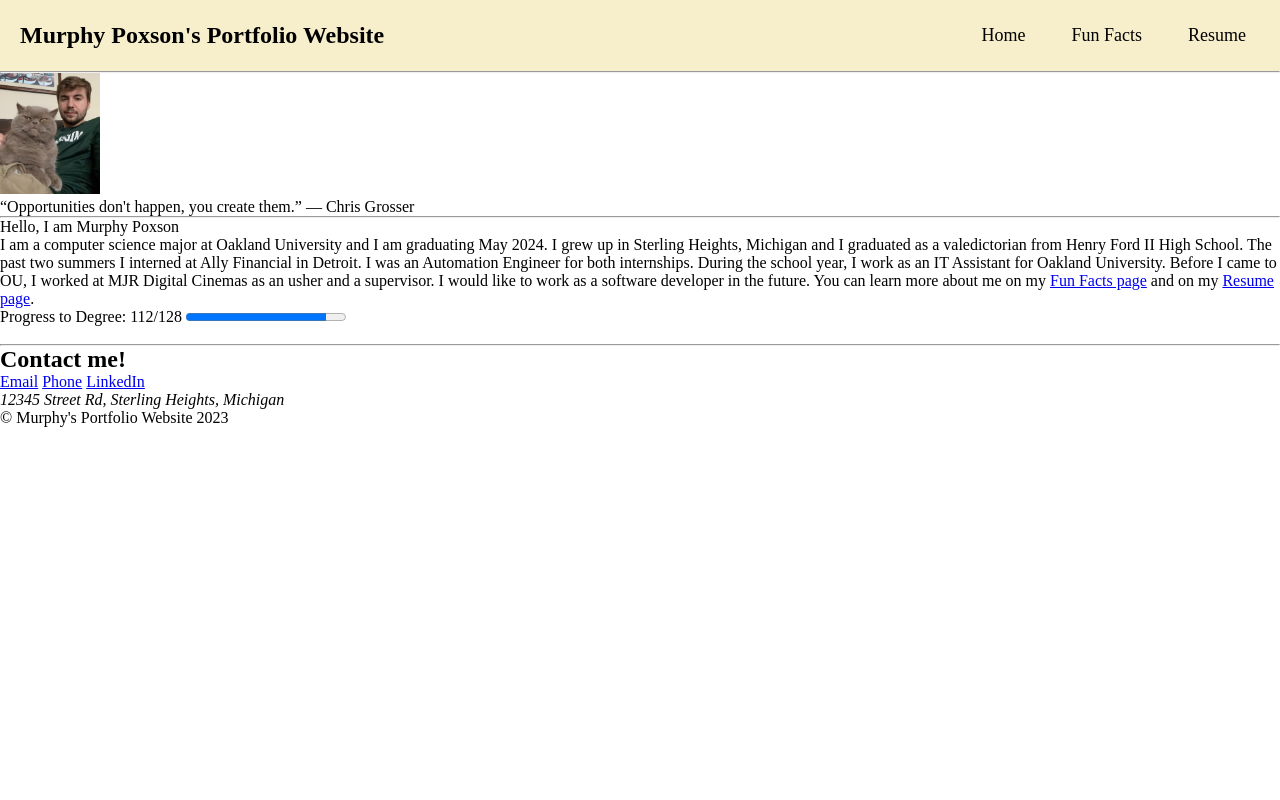
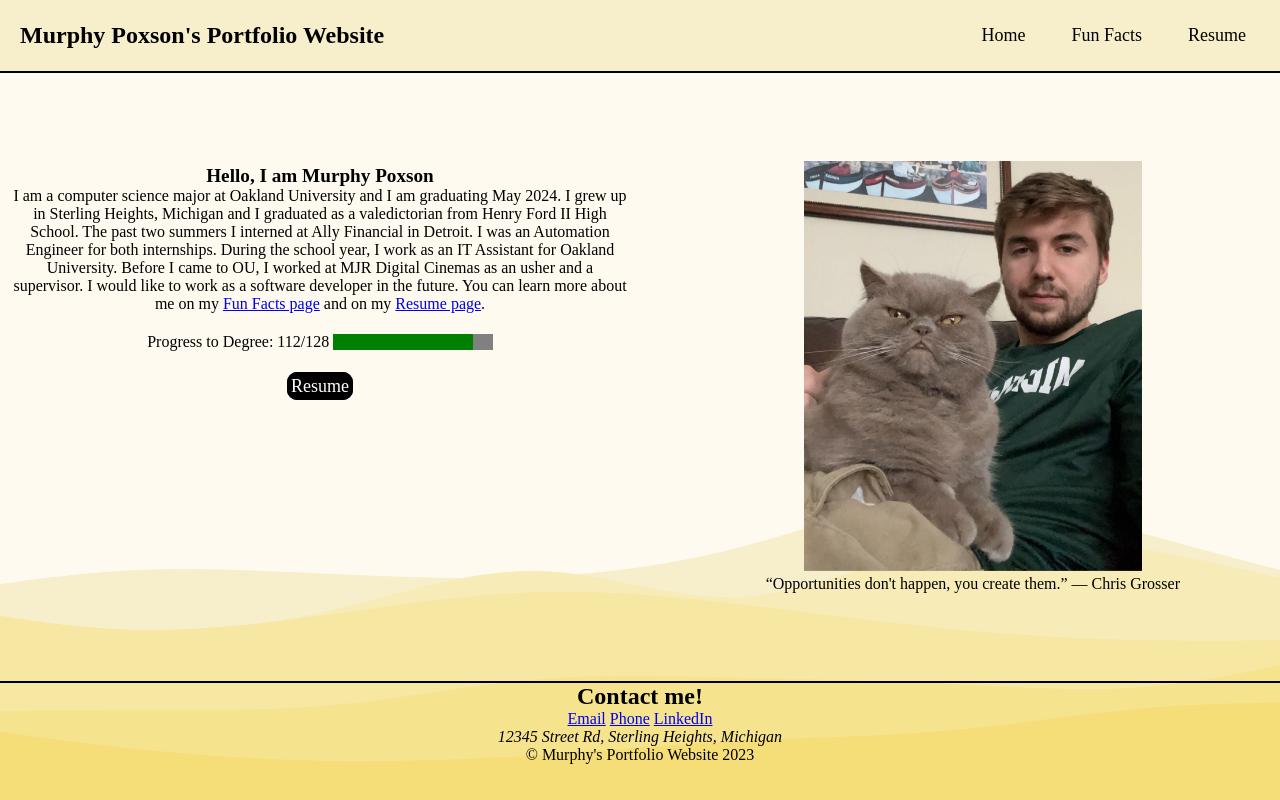
Before and after one commit to mpoxson/MurphyPoxson_hw2TH_csi3150_fs2023, a plain HTML site: page index.html in a window 1280 px wide. Drawn offline with Linux system fonts and the light colour scheme.

Commit message:
Finished, need to comment

```diff
--- a/css/navbar.css
+++ b/css/navbar.css
@@ -40,6 +40,7 @@
   background-color: #f5de78;
   border-radius: 5px;
   transition: 0.3s ease;
+  cursor: pointer;
 }
 
 input[type="checkbox"] {
--- a/css/style.css
+++ b/css/style.css
@@ -1,5 +1,124 @@
 * {
-    margin: 0;
-    padding: 0;
-    box-sizing: border-box;
+  margin: 0;
+  padding: 0;
+  box-sizing: border-box;
+  border: 0;
 }
+/* https://stackoverflow.com/questions/5383438/keeping-background-image-at-bottom#:~:text=background%2Dposition%20takes%20two%20arguments,body%20or%20the%20html%20tag%3F */
+
+html {
+  height: 100%;
+  background-color: #fffaf0;
+  background-image: url("../img/backgroundHome.svg");
+  background-size: contain;
+  background-position-x: center;
+  background-position-y: bottom;
+  background-repeat: no-repeat;
+}
+
+body {
+  height: 76%;
+  font-family: "Times New Roman", Times, serif;
+}
+
+@media (min-width: 1083px) {
+  html {
+    background-size: cover;
+  }
+}
+
+/* https://developer.mozilla.org/en-US/docs/Web/CSS/Layout_cookbook/Sticky_footers */
+
+.main_body {
+  min-height: 100%;
+  margin: 0 auto;
+  width: 100%;
+}
+
+footer {
+  flex-grow: 0;
+  flex-shrink: 0;
+  text-align: center;
+}
+.iam {
+  text-align: center;
+  font-size: smaller;
+}
+
+main {
+  width: 100%;
+  display: flex;
+  justify-content: space-between;
+  align-items: center;
+  gap: 1%;
+  flex-wrap: wrap;
+}
+
+.aboutme,
+.imgquote {
+  width: 48%;
+  text-align: center;
+}
+
+.aboutme {
+  margin-left: 1%;
+  margin-bottom: 15%;
+}
+
+/* https://webcode.tools/generators/css/keyframe-animation */
+
+img {
+  max-width: 55%;
+  height: auto;
+  animation: myAnim 1s ease 0s 1 normal forwards;
+}
+
+@keyframes myAnim {
+  0% {
+    opacity: 0;
+    transform: scale(0.6);
+  }
+
+  100% {
+    opacity: 1;
+    transform: scale(1);
+  }
+}
+
+.iam {
+  font-size: larger;
+}
+
+.prog {
+  margin-top: 20px;
+  animation: myAnim 1s ease 0s 1 normal forwards;
+  outline: 1px solid #fffaf0;
+}
+
+hr {
+  border: 1px solid black;
+}
+
+.ctaBtn {
+  margin-top: 25px;
+}
+
+.resumeBtn {
+  border: 1px solid black;
+  border-radius: 10px;
+  padding: 3px;
+  font-size: large;
+  text-decoration: none;
+  color: white;
+  background-color: black;
+}
+
+.resumeBtn:hover {
+  background-color: gray;
+  cursor: pointer;
+}
+
+.resumeBtn:visited {
+  background-color: #fff6cc;
+  color: #000;
+}
--- a/index.html
+++ b/index.html
@@ -5,6 +5,7 @@
     <meta name="viewport" content="width=device-width, initial-scale=1.0" />
     <title>Murphy's Portfolio</title>
     <link rel="stylesheet" href="./css/navbar.css" />
+    <link rel="stylesheet" href="./css/style.css" />
     <link rel="shortcut icon" href="./img/favicon.png" type="image/x-icon" />
   </head>
   <body>
@@ -21,56 +22,48 @@
       </ul>
     </nav>
     <hr />
-    <main id="main_body">
-      <section id="img_quote">
-        <div id="imgContain">
-          <!--Image located in img folder, I took the photo.
-          Maintained the height/width ratio of the original image
-        but downsized it-->
-          <img
-            src="./img/Selfie.JPG"
-            alt="Self Portrait"
-            height="121"
-            width="100"
-          />
-        </div>
-        <div id="quoteContain">
-          <!--blockquote indents the text on page-->
-          <blockquote>
-            “Opportunities don't happen, you create them.” — Chris Grosser
-          </blockquote>
-        </div>
-        <hr />
-      </section>
-      <section id="about_progress">
-        <article id="aboutMe">
-          <p>Hello, I am Murphy Poxson</p>
-          <p>
-            I am a computer science major at Oakland University and I am
-            graduating May 2024. I grew up in Sterling Heights, Michigan and I
-            graduated as a valedictorian from Henry Ford II High School. The
-            past two summers I interned at Ally Financial in Detroit. I was an
-            Automation Engineer for both internships. During the school year, I
-            work as an IT Assistant for Oakland University. Before I came to OU,
-            I worked at MJR Digital Cinemas as an usher and a supervisor. I
-            would like to work as a software developer in the future. You can
-            learn more about me on my
-            <a href="./html/my_fun_facts.html">Fun Facts page</a> and on my
-            <a href="./html/my_resume.html">Resume page</a>.
-          </p>
-        </article>
-        <div id="creditContain">
-          <!--Label for the progress bar using it's id-->
+    <main class="main_body">
+      <div class="aboutme">
+        <h2 class="iam">Hello, I am Murphy Poxson</h2>
+        <p>
+          I am a computer science major at Oakland University and I am
+          graduating May 2024. I grew up in Sterling Heights, Michigan and I
+          graduated as a valedictorian from Henry Ford II High School. The past
+          two summers I interned at Ally Financial in Detroit. I was an
+          Automation Engineer for both internships. During the school year, I
+          work as an IT Assistant for Oakland University. Before I came to OU, I
+          worked at MJR Digital Cinemas as an usher and a supervisor. I would
+          like to work as a software developer in the future. You can learn more
+          about me on my
+          <a href="./html/my_fun_facts.html">Fun Facts page</a> and on my
+          <a href="./html/my_resume.html">Resume page</a>.
+        </p>
+        <!--Label for the progress bar using it's id-->
+        <div class="prog">
           <label for="credits">Progress to Degree: 112/128 </label>
           <!--Got information from https://www.w3schools.com/tags/tag_progress.asp
           progress tag creates progress bar based on value and max provided-->
           <progress id="credits" value="112" max="128">87.5%</progress>
         </div>
-      </section>
+        <div class="ctaBtn">
+          <a href="./html/my_resume.html" class="resumeBtn">Resume</a>
+        </div>
+      </div>
+      <!--Image located in img folder, I took the photo.
+          Maintained the height/width ratio of the original image
+        but downsized it-->
+      <div class="imgquote">
+        <div class="image">
+          <img src="./img/Selfie.JPG" alt="Self Portrait" class="img" />
+        </div>
+        <!--blockquote indents the text on page-->
+        <blockquote>
+          “Opportunities don't happen, you create them.” — Chris Grosser
+        </blockquote>
+      </div>
     </main>
-    <br />
-    <hr />
     <footer id="pageFooter">
+      <hr />
       <h2>Contact me!</h2>
       <!--Links open mail app, try to make a call, and goes to linkedin page-->
       <a href="mailto:mpoxson@oakland.edu">Email</a>
```
Also changed, not shown: html/my_fun_facts.html (+1 -0 lines), html/my_resume.html (+1 -0 lines), img/backgroundHome.svg (added).
